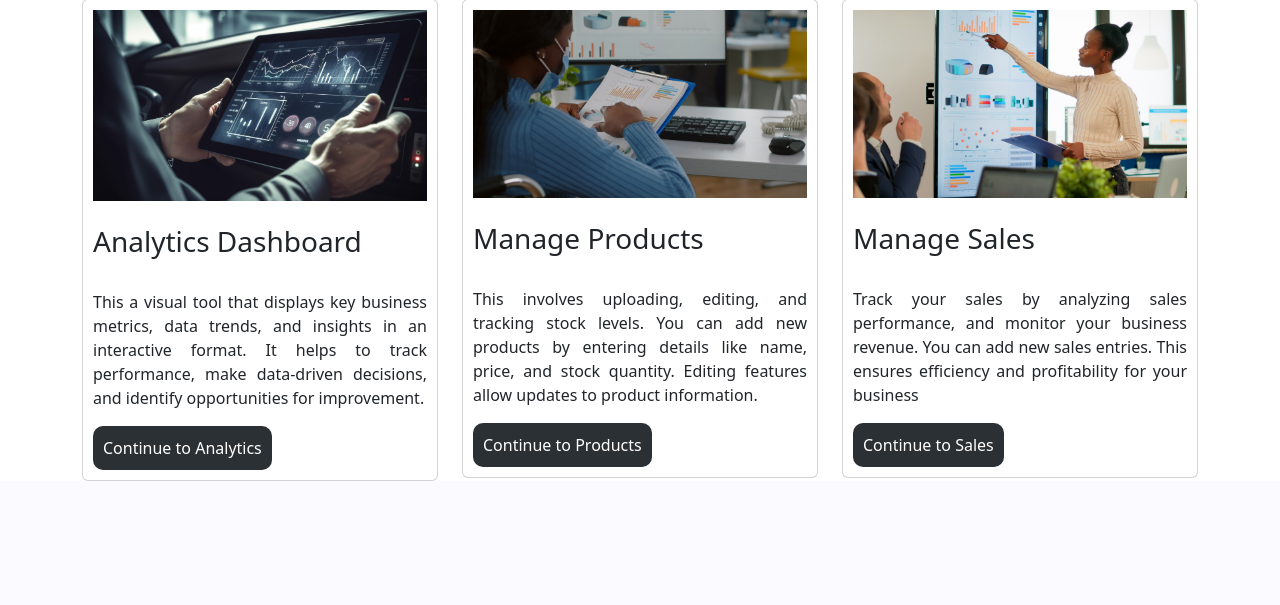
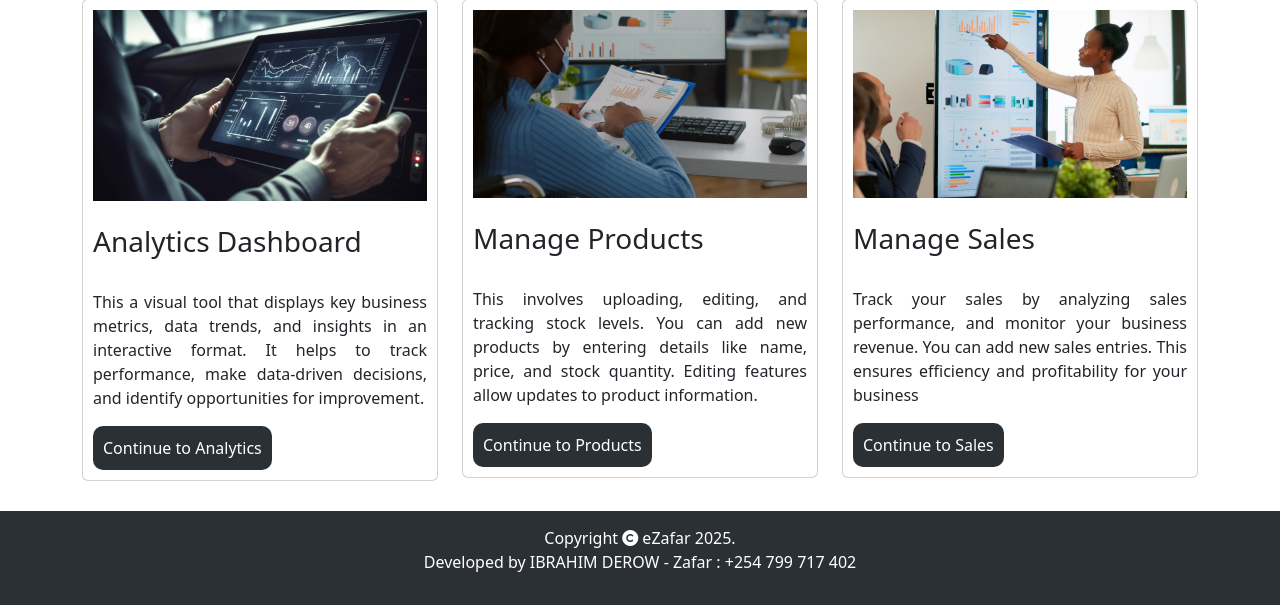
Before and after one commit to zafar256/web-project, a Flask app: page / in a window 1280 px wide. Shown: the part 503-1108 px from the top of the page. Before the commit the page ends 984 px from the top, so only its background shows below. Run offline with Flask 3, Linux system fonts and the light colour scheme; some libraries are stand-ins or nearby versions.

Commit message:
Home footer

```diff
--- a/templates/dashboard.html
+++ b/templates/dashboard.html
@@ -1,4 +1,3 @@
-
 {% extends "layout.html" %}
 
 
--- a/templates/index.html
+++ b/templates/index.html
@@ -90,4 +90,13 @@
     </div>
 </div>
 
+
+<!-- footer -->
+<div class="footercopyright">
+    <div>
+        <p>Copyright <i class="fa-solid fa-copyright"></i> eZafar 2025. <br> Developed by IBRAHIM DEROW -
+            Zafar : +254 799 717 402</p>
+    </div>
+</div>
+
 {% endblock %}
--- a/templates/layout.html
+++ b/templates/layout.html
@@ -76,8 +76,6 @@
                 </div>
                 {% endif %}
 
-
-
             </div>
         </div>
     </nav>
```
